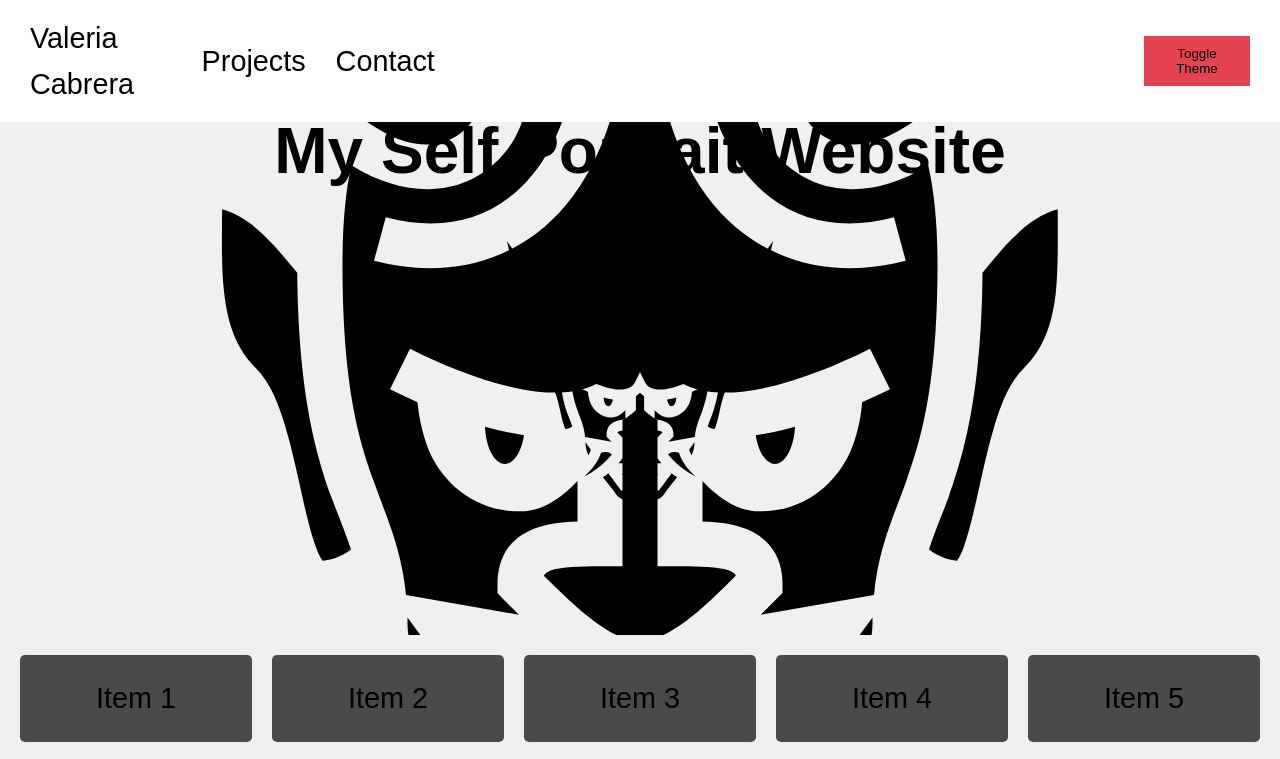
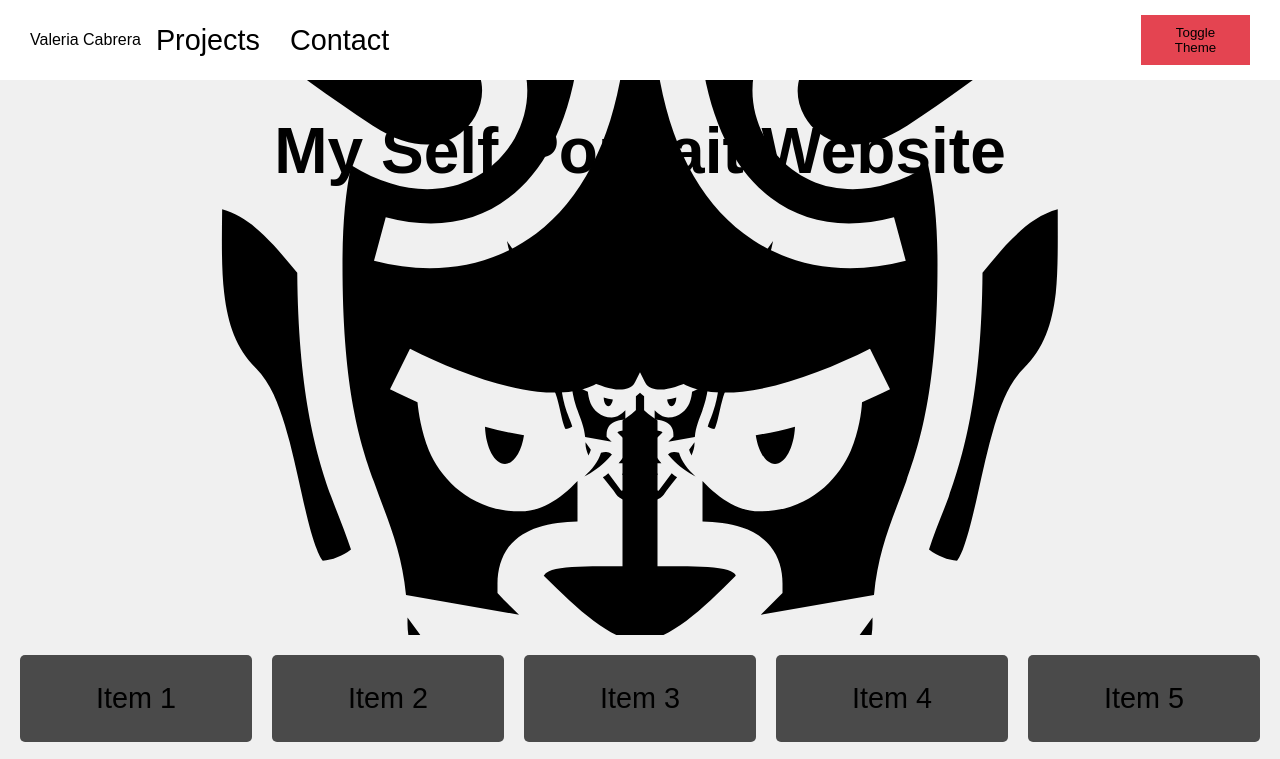
Before and after one commit to Valeria45x/AWD, a plain HTML site: page index.html in a window 1280 px wide. Shown: the top 759 px of the page. Drawn offline with Linux system fonts and the light colour scheme; files whose address does not match are found by name.

Commit message:
fixed name

```diff
--- a/css/navbar.css
+++ b/css/navbar.css
@@ -129,3 +129,7 @@
     display: flex;
   }
 }
+.navbar-brand {
+  white-space: nowrap;
+  font-size: 16px; /* Ajusta el tamaño según lo que necesites */
+}
```
